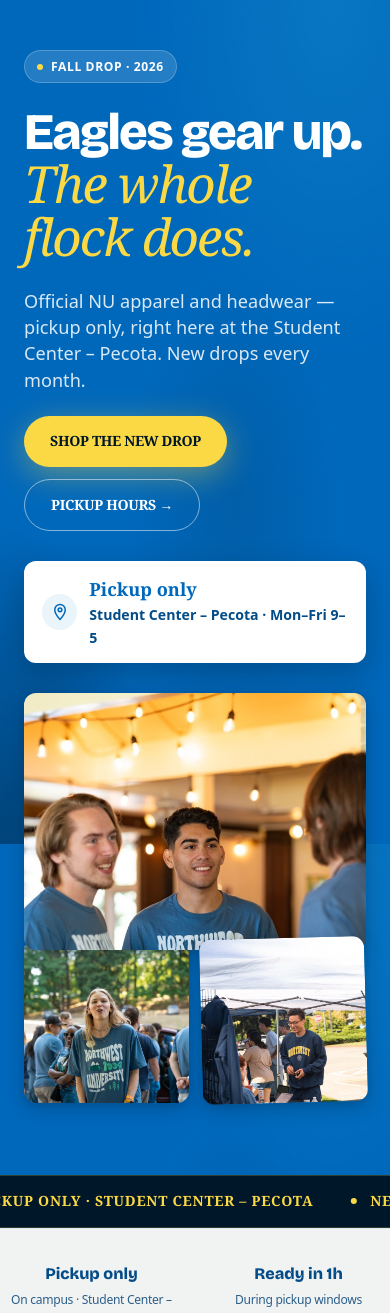
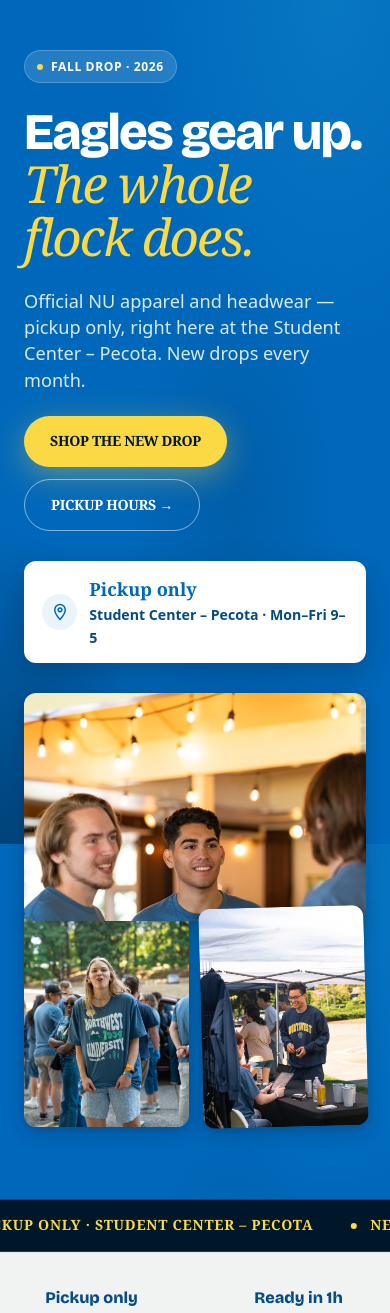
Before and after one commit to geovanaluiza/swoopshopweb, a Nuxt app: page / in a window 390 px wide. Shown: the top 1313 px of the page. Built offline with nearby package versions, Linux system fonts and the light colour scheme.

Commit message:
updade hero images

```diff
--- a/assets/css/shop.css
+++ b/assets/css/shop.css
@@ -554,16 +554,16 @@
 
 /* Large photo — left, 4:5 portrait, ~60% width */
 .hero-tile-lg {
-  flex: 0 0 62%;
+  flex: 0 0 72%;
   aspect-ratio: 4 / 5;
   position: relative;
   z-index: 2;
-  margin-right: -18px; /* overlap onto right photos */
+  margin-right: -20px; /* overlap onto right photos */
 }
 
 /* Right column — 2 small photos stacked */
 .hero-tile-right {
-  flex: 0 0 42%;
+  flex: 0 0 32%;
   display: flex;
   flex-direction: column;
   gap: 14px;
@@ -572,7 +572,7 @@
 
 /* Small photos — 1:1 square */
 .hero-tile-sm {
-  width: 88%;
+  width: 95%;
   aspect-ratio: 1 / 1;
   position: relative;
   z-index: 1;
@@ -619,9 +619,9 @@
   .hero-tile-lg {
     flex: none;
     width: 100%;
-    aspect-ratio: 4 / 3;
+    aspect-ratio: 3 / 2;
     margin-right: 0;
-    margin-bottom: -12px;
+    margin-bottom: -14px;
     z-index: 3;
   }
   .hero-tile-right {
@@ -631,7 +631,7 @@
   }
   .hero-tile-sm {
     flex: 1;
-    aspect-ratio: 1 / 1;
+    aspect-ratio: 3 / 4;
   }
   .hero-tile-rotated {
     transform: rotate(-1.5deg);
```
